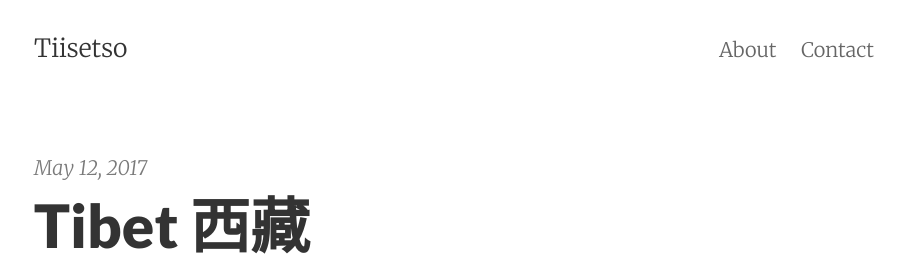
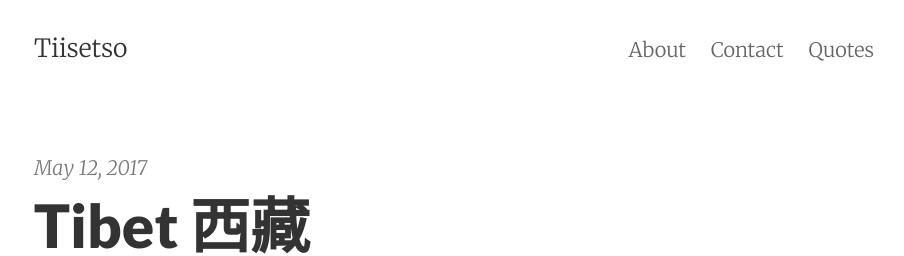
Before and after one commit to Tiisetso/tiisetso.github.io, a Jekyll site: the page built from index.html, in a window 1280 px wide. Shown: the top 256 px of the page, without its empty margins (186-1090 px from the left). Built offline with Jekyll 4.4.1, drawn with Linux system fonts in a browser that asks for light colours; the list of posts is cut into pages by our own code.

Commit message:
Updated navigation to include quotes.

```diff
--- a/_includes/navigation.html
+++ b/_includes/navigation.html
@@ -8,3 +8,8 @@
         <a href="{{ page.url }}">{{ page.title }}</a>
     {% endif %}
 {% endfor %}
+{% for page in site.pages %}
+    {% if page.tags contains "quotes" %}
+        <a href="{{ page.url }}">{{ page.title }}</a>
+    {% endif %}
+{% endfor %}
```
